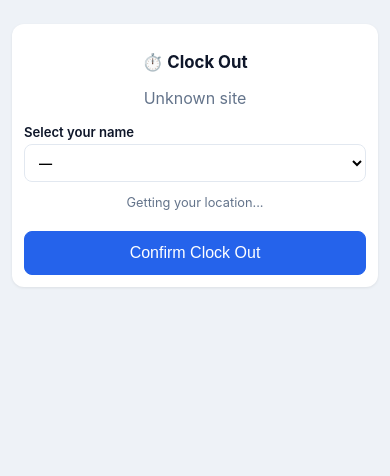
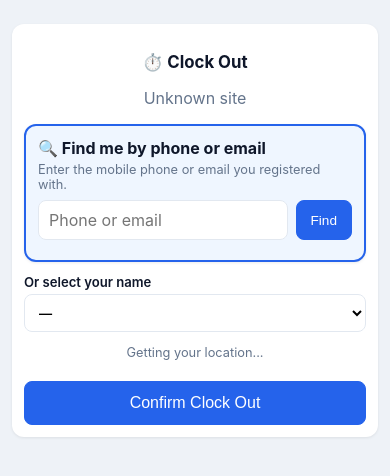
Before and after one commit to jungg181/construction-manager-app, a Flask app: template templates/clock.html in a window 390 px wide. Shown: the top 476 px of the page. Run offline with Flask 3, Linux system fonts and the light colour scheme; the template is opened without the code that fills it, so the values that code supplies are empty.

Commit message:
Clock-in: phone/email lookup UI; email field on worker self-registration

```diff
--- a/templates/clock.html
+++ b/templates/clock.html
@@ -18,16 +18,73 @@
     <h2>⏱️ {{ 'Clock In' if rec.action == 'clock_in' else 'Clock Out' }}</h2>
     <p class="muted">{{ site.name if site else 'Unknown site' }}</p>
     <form method="post" action="{{ url_for('clock_confirm', token=rec.token) }}" id="clock-form">
-      <label style="text-align:left">Select your name
-        <select name="worker_id" required>
+      <div class="card" style="background:#eff6ff;border:2px solid var(--blue);margin:0 0 12px"><div class="card-body" style="text-align:left">
+        <b>🔍 Find me by phone or email</b>
+        <p class="muted small" style="margin:4px 0 8px">Enter the mobile phone or email you registered with.</p>
+        <div style="display:flex;gap:8px">
+          <input type="text" id="lookup-q" placeholder="Phone or email" style="flex:1" autocomplete="off">
+          <button type="button" class="btn primary" id="lookup-btn" onclick="lookupWorker()">Find</button>
+        </div>
+        <div id="lookup-result" style="margin-top:8px"></div>
+      </div></div>
+      <input type="hidden" name="worker_id" id="worker-id-hidden" value="">
+      <div id="name-pick">
+      <label style="text-align:left">Or select your name
+        <select name="worker_id" id="worker-select">
           <option value="">—</option>
           {% for w in workers %}<option value="{{ w.id }}">{{ w.name }} ({{ w.trade }})</option>{% endfor %}
         </select>
       </label>
+      </div>
       <input type="hidden" name="lat" id="lat"><input type="hidden" name="lng" id="lng">
       <p class="muted small" id="geo-status">Getting your location...</p>
-      <button class="btn primary big" type="submit">Confirm {{ 'Clock In' if rec.action == 'clock_in' else 'Clock Out' }}</button>
+      <button class="btn primary big" type="submit" id="confirm-btn" disabled>Confirm {{ 'Clock In' if rec.action == 'clock_in' else 'Clock Out' }}</button>
     </form>
+<script>
+const lookupQ = document.getElementById('lookup-q');
+const lookupResult = document.getElementById('lookup-result');
+const workerSelect = document.getElementById('worker-select');
+const workerHidden = document.getElementById('worker-id-hidden');
+const confirmBtn = document.getElementById('confirm-btn');
+const namePick = document.getElementById('name-pick');
+function setWorker(id, label){
+  workerSelect.value = '';
+  workerHidden.value = id;
+  confirmBtn.disabled = !id;
+  namePick.style.display = id ? 'none' : '';
+  lookupResult.innerHTML = id
+    ? `<div class="msg ok" style="margin:0">👷 <b>${label}</b><br><a href="#" id="lookup-clear" style="font-size:.8rem">Not me? Use someone else</a></div>`
+    : '';
+  const clear = document.getElementById('lookup-clear');
+  if (clear) clear.onclick = e => { e.preventDefault(); workerHidden.value=''; confirmBtn.disabled = true; namePick.style.display=''; lookupResult.innerHTML=''; lookupQ.value=''; };
+}
+async function lookupWorker(){
+  const q = lookupQ.value.trim();
+  if (!q) { lookupResult.innerHTML = '<div class="msg err" style="margin:0">Enter your phone number or email first.</div>'; return; }
+  document.getElementById('lookup-btn').disabled = true;
+  lookupResult.innerHTML = '<div class="muted small">Searching...</div>';
+  try {
+    const r = await fetch('/api/worker-lookup?q=' + encodeURIComponent(q));
+    const d = await r.json();
+    if (r.ok && d.ok) {
+      const w = d.worker;
+      setWorker(w.id, w.name + (w.trade ? ' · ' + w.trade : ''));
+    } else {
+      workerHidden.value = ''; confirmBtn.disabled = true; namePick.style.display = '';
+      lookupResult.innerHTML = `<div class="msg err" style="margin:0">${d.error || 'Worker not found.'}</div>`;
+    }
+  } catch(e) {
+    lookupResult.innerHTML = '<div class="msg err" style="margin:0">Network error — try again, or select your name below.</div>';
+  }
+  document.getElementById('lookup-btn').disabled = false;
+}
+lookupQ.addEventListener('keydown', e => { if (e.key === 'Enter') { e.preventDefault(); lookupWorker(); } });
+workerSelect.addEventListener('change', () => {
+  workerHidden.value = workerSelect.value;
+  confirmBtn.disabled = !workerSelect.value;
+  if (workerSelect.value) lookupResult.innerHTML = '';
+});
+</script>
   </div></div>
 <script>
 if (navigator.geolocation) {
--- a/templates/onsite.html
+++ b/templates/onsite.html
@@ -48,6 +48,9 @@
     </label>
     <label><b>Mobile phone</b>
       <input type="tel" id="reg-phone" placeholder="e.g. +1 480 555 0101" style="width:100%" autocomplete="tel">
+    </label>
+    <label><b>Email</b> <span class="muted small">(optional — for finding you at clock-in)</span>
+      <input type="email" id="reg-email" placeholder="you@example.com" style="width:100%" autocomplete="email">
     </label>
     <label><b>Trade</b>
       <input type="text" id="reg-trade" list="trade-list" placeholder="e.g. Electrician" style="width:100%">
@@ -169,6 +172,7 @@ async function registerWorker(){
     const r = await fetch('/api/register-worker', {method:'POST',
       headers:{'Content-Type':'application/json'},
       body: JSON.stringify({name: name, phone: phone,
+        email: $('reg-email').value.trim(),
         trade: $('reg-trade').value.trim(),
         employment_type: $('reg-emp').value})});
     const d = await r.json();
```
